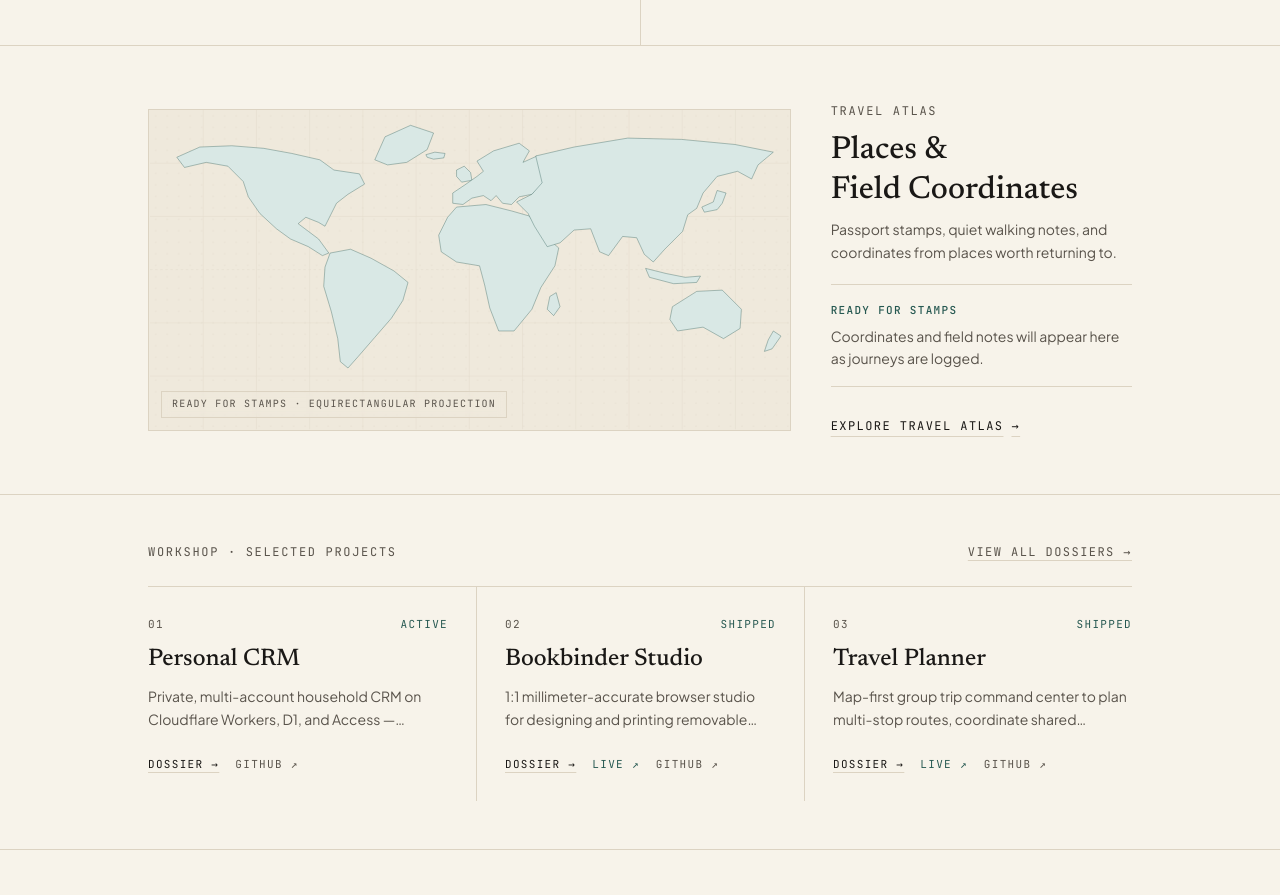
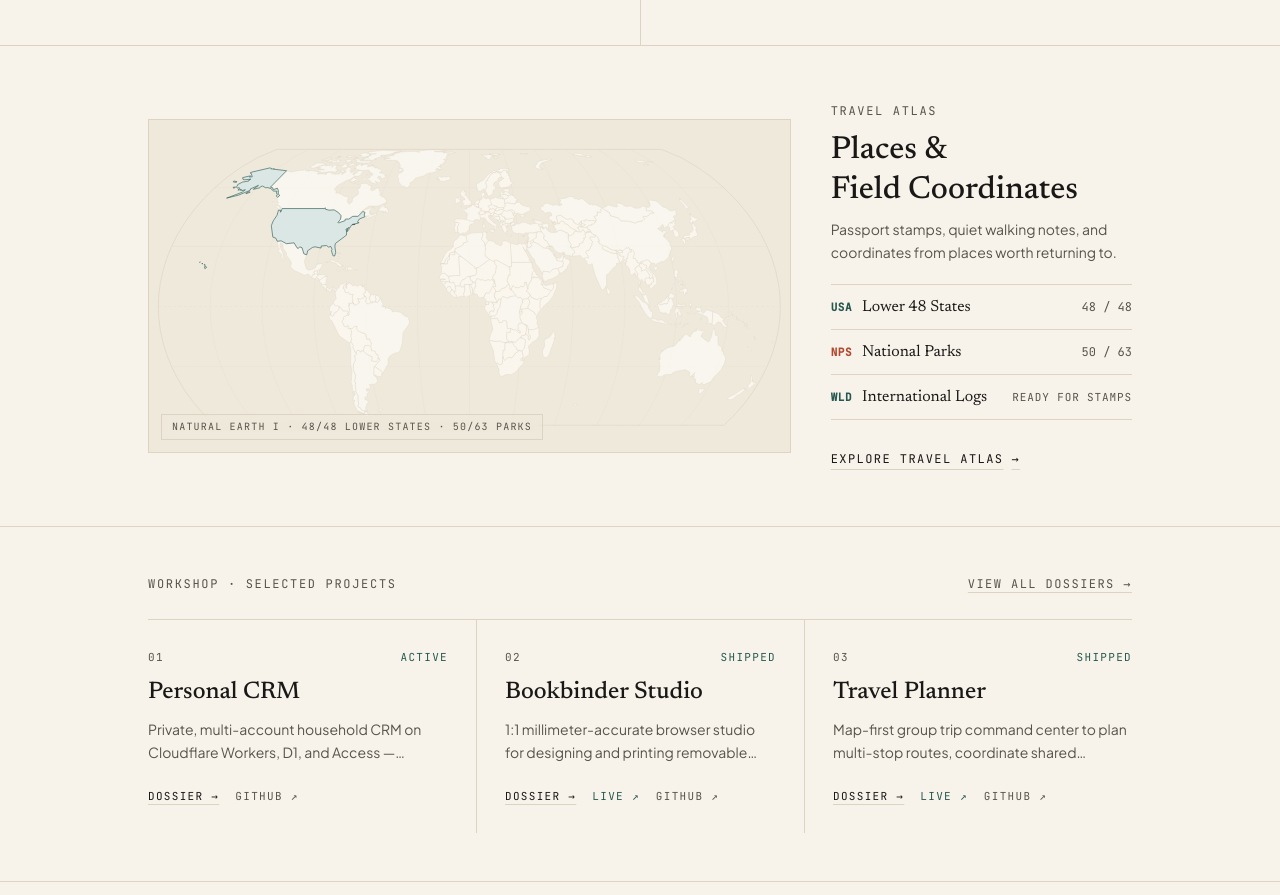
Before and after one commit to anujgtm1/anujgtm1.github.io, an Astro site: page / in a window 1280 px wide. Shown: the part 826-1721 px from the top of the page. Built offline with nearby package versions, Linux system fonts and the light colour scheme; Astro itself is replaced by a stand-in of ours.

Commit message:
feat(home): replace rough world map with static Natural Earth atlas

```diff
--- a/src/pages/index.astro
+++ b/src/pages/index.astro
@@ -4,15 +4,14 @@ import PageLayout from "@layouts/PageLayout.astro"
 import Container from "@components/Container.astro"
 import { SITE, SOCIALS } from "@consts"
 import { SPINE_PALETTES, deriveYearRead, sortBooks } from "@lib/bookshelf"
-import {
-  ATLAS_VIEWBOX,
-  WORLD_LANDMASSES,
-  formatCoordinates,
-  projectCoordinatesToMap,
-} from "@lib/atlas"
+import { VISITED_COUNTRY_IDS } from "@data/visitedCountries"
+import { WORLD_COUNTRIES, WORLD_NE_VIEWBOX } from "@data/worldCountries"
+import { formatCoordinates } from "@lib/atlas"
 import { buildRecentJournalEntries } from "@lib/journal"
+import { computeParkSurveySummary } from "@lib/parks"
 import { pickFeaturedPhoto } from "@lib/photos"
 import { formatShortDate } from "@lib/utils"
+import { buildNaturalEarthGraticule, projectNaturalEarth } from "@lib/worldProjection"
 import type { PhotoItem, RecentJournalKind } from "@types"
 
 const [rawPosts, rawProjects, rawBooks, rawTrips, rawPhotos] = await Promise.all([
@@ -133,15 +132,16 @@ const JOURNAL_KIND_COLOR: Readonly<Record<RecentJournalKind, string>> = {
   book: "text-accent",
 }
 
-const ATLAS_LAT_LINES = [60, 30, 0, -30, -60] as const
-const ATLAS_LNG_LINES = [-150, -120, -90, -60, -30, 0, 30, 60, 90, 120, 150] as const
+const worldGraticule = buildNaturalEarthGraticule()
+const visitedCountrySet = new Set<string>(VISITED_COUNTRY_IDS)
+const parkSummary = computeParkSurveySummary()
 
 const mapPins = trips.slice(0, 6).map((trip) => ({
   label: trip.data.city,
   country: trip.data.country,
   code: trip.data.stampCode,
   coordinatesLabel: formatCoordinates({ lat: trip.data.lat, lng: trip.data.lng }),
-  point: projectCoordinatesToMap({ lat: trip.data.lat, lng: trip.data.lng }),
+  point: projectNaturalEarth({ lat: trip.data.lat, lng: trip.data.lng }),
   href: `/travel/${trip.slug}/`,
 }))
 ---
@@ -597,50 +597,51 @@ const mapPins = trips.slice(0, 6).map((trip) => ({
   <section class="border-b border-border bg-surface/35" aria-labelledby="home-atlas-heading">
     <Container size="lg">
       <div class="py-12 lg:py-14 grid grid-cols-1 lg:grid-cols-12 gap-8 lg:gap-10 items-center">
-        <!-- Left (8/12): Live Archival Vector World Map -->
+        <!-- Left (8/12): Static Natural Earth 110m World Map (0 KB JS) -->
         <div class="lg:col-span-8">
           <a
             href="/travel"
             aria-label="Explore the full interactive Travel Atlas"
-            class="group block relative aspect-[2/1] w-full overflow-hidden rounded-none border border-border bg-surface hover:border-atlas transition-colors"
+            class="group block relative aspect-[1000/520] w-full overflow-hidden rounded-none border border-border bg-surface hover:border-atlas transition-colors"
           >
             <svg
-              viewBox={`0 0 ${ATLAS_VIEWBOX.width} ${ATLAS_VIEWBOX.height}`}
+              viewBox={`0 0 ${WORLD_NE_VIEWBOX.width} ${WORLD_NE_VIEWBOX.height}`}
               class="block h-full w-full"
               role="img"
-              aria-label="Archival vector world map displaying Anuj Gautam's travel coordinates"
+              aria-label="Natural Earth world map displaying Anuj Gautam's visited countries and travel coordinates"
             >
-              <defs>
-                <pattern id="swiss-home-atlas-ocean" width="18" height="18" patternUnits="userSpaceOnUse">
-                  <circle cx="9" cy="9" r="0.8" fill="var(--border)" opacity="0.85" />
-                </pattern>
-              </defs>
+              <path
+                d={worldGraticule.outlinePath}
+                fill="var(--surface)"
+                stroke="var(--border)"
+                stroke-width="1"
+              />
 
-              <rect width={ATLAS_VIEWBOX.width} height={ATLAS_VIEWBOX.height} fill="url(#swiss-home-atlas-ocean)" />
+              <g fill="none" stroke="var(--border)" stroke-width="0.6" opacity="0.55">
+                {worldGraticule.parallels.map((line) => (
+                  <path
+                    d={line.d}
+                    stroke-dasharray={line.isPrimary ? "4 4" : undefined}
+                  />
+                ))}
+                {worldGraticule.meridians.map((line) => (
+                  <path d={line.d} />
+                ))}
+              </g>
 
-              <g stroke="var(--border)" stroke-width="0.7" opacity="0.65">
-                {ATLAS_LAT_LINES.map((lat) => {
-                  const y = ((90 - lat) / 180) * ATLAS_VIEWBOX.height
+              <g>
+                {WORLD_COUNTRIES.map((country) => {
+                  const isVisited = visitedCountrySet.has(country.id)
                   return (
-                    <line
-                      x1="0"
-                      y1={y}
-                      x2={ATLAS_VIEWBOX.width}
-                      y2={y}
-                      stroke-dasharray={lat === 0 ? "4 4" : undefined}
+                    <path
+                      d={country.d}
+                      fill={isVisited ? "var(--atlas-soft)" : "var(--surface-elevated)"}
+                      fill-opacity={isVisited ? 0.92 : 0.85}
+                      stroke={isVisited ? "var(--atlas)" : "var(--border)"}
+                      stroke-width={isVisited ? 0.95 : 0.55}
                     />
                   )
                 })}
-                {ATLAS_LNG_LINES.map((lng) => {
-                  const x = ((lng + 180) / 360) * ATLAS_VIEWBOX.width
-                  return <line x1={x} y1="0" x2={x} y2={ATLAS_VIEWBOX.height} />
-                })}
-              </g>
-
-              <g fill="var(--atlas-soft)" stroke="var(--atlas)" stroke-width="1" stroke-opacity="0.55">
-                {WORLD_LANDMASSES.map((landmass) => (
-                  <path d={landmass.d} />
-                ))}
               </g>
 
               {mapPins.length > 1 && (
@@ -683,8 +684,8 @@ const mapPins = trips.slice(0, 6).map((trip) => ({
 
             <span class="pointer-events-none absolute bottom-3 left-3 rounded-none border border-border bg-bg/90 px-2.5 py-1 font-mono text-[10px] uppercase tracking-[0.12em] text-ink-muted backdrop-blur-sm">
               {trips.length > 0
-                ? `${trips.length} STAMPED DESTINATIONS`
-                : "READY FOR STAMPS · EQUIRECTANGULAR PROJECTION"}
+                ? `${trips.length} STAMPED DESTINATIONS · ${parkSummary.visitedParks}/${parkSummary.totalParks} U.S. PARKS`
+                : `NATURAL EARTH I · ${parkSummary.lower48StatesVisited}/${parkSummary.lower48StatesTotal} LOWER STATES · ${parkSummary.visitedParks}/${parkSummary.totalParks} PARKS`}
             </span>
           </a>
         </div>
@@ -726,14 +727,47 @@ const mapPins = trips.slice(0, 6).map((trip) => ({
                 ))}
               </ul>
             ) : (
-              <div class="border-t border-b border-border py-4 space-y-1.5">
-                <p class="font-mono text-[11px] uppercase tracking-[0.12em] text-atlas font-medium">
-                  Ready for Stamps
-                </p>
-                <p class="text-sm text-ink-muted leading-relaxed">
-                  Coordinates and field notes will appear here as journeys are logged.
-                </p>
-              </div>
+              <ul class="border-t border-b border-border divide-y divide-border">
+                <li class="flex items-baseline justify-between gap-3 py-2.5 text-sm">
+                  <span class="flex items-baseline gap-2.5 min-w-0">
+                    <span class="font-mono text-[11px] font-semibold tracking-wider text-atlas shrink-0">
+                      USA
+                    </span>
+                    <span class="font-serif text-base text-ink truncate">
+                      Lower 48 States
+                    </span>
+                  </span>
+                  <span class="font-mono text-xs text-ink-muted shrink-0 tabular-nums">
+                    {`${parkSummary.lower48StatesVisited} / ${parkSummary.lower48StatesTotal}`}
+                  </span>
+                </li>
+                <li class="flex items-baseline justify-between gap-3 py-2.5 text-sm">
+                  <span class="flex items-baseline gap-2.5 min-w-0">
+                    <span class="font-mono text-[11px] font-semibold tracking-wider text-accent shrink-0">
+                      NPS
+                    </span>
+                    <span class="font-serif text-base text-ink truncate">
+                      National Parks
+                    </span>
+                  </span>
+                  <span class="font-mono text-xs text-ink-muted shrink-0 tabular-nums">
+                    {`${parkSummary.visitedParks} / ${parkSummary.totalParks}`}
+                  </span>
+                </li>
+                <li class="flex items-baseline justify-between gap-3 py-2.5 text-sm">
+                  <span class="flex items-baseline gap-2.5 min-w-0">
+                    <span class="font-mono text-[11px] font-semibold tracking-wider text-atlas shrink-0">
+                      WLD
+                    </span>
+                    <span class="font-serif text-base text-ink truncate">
+                      International Logs
+                    </span>
+                  </span>
+                  <span class="font-mono text-[11px] uppercase tracking-[0.08em] text-ink-muted shrink-0">
+                    Ready for Stamps
+                  </span>
+                </li>
+              </ul>
             )
           }
 
```
Also changed, not shown: tests/e2e/site.test.mjs (+9 -0 lines).
